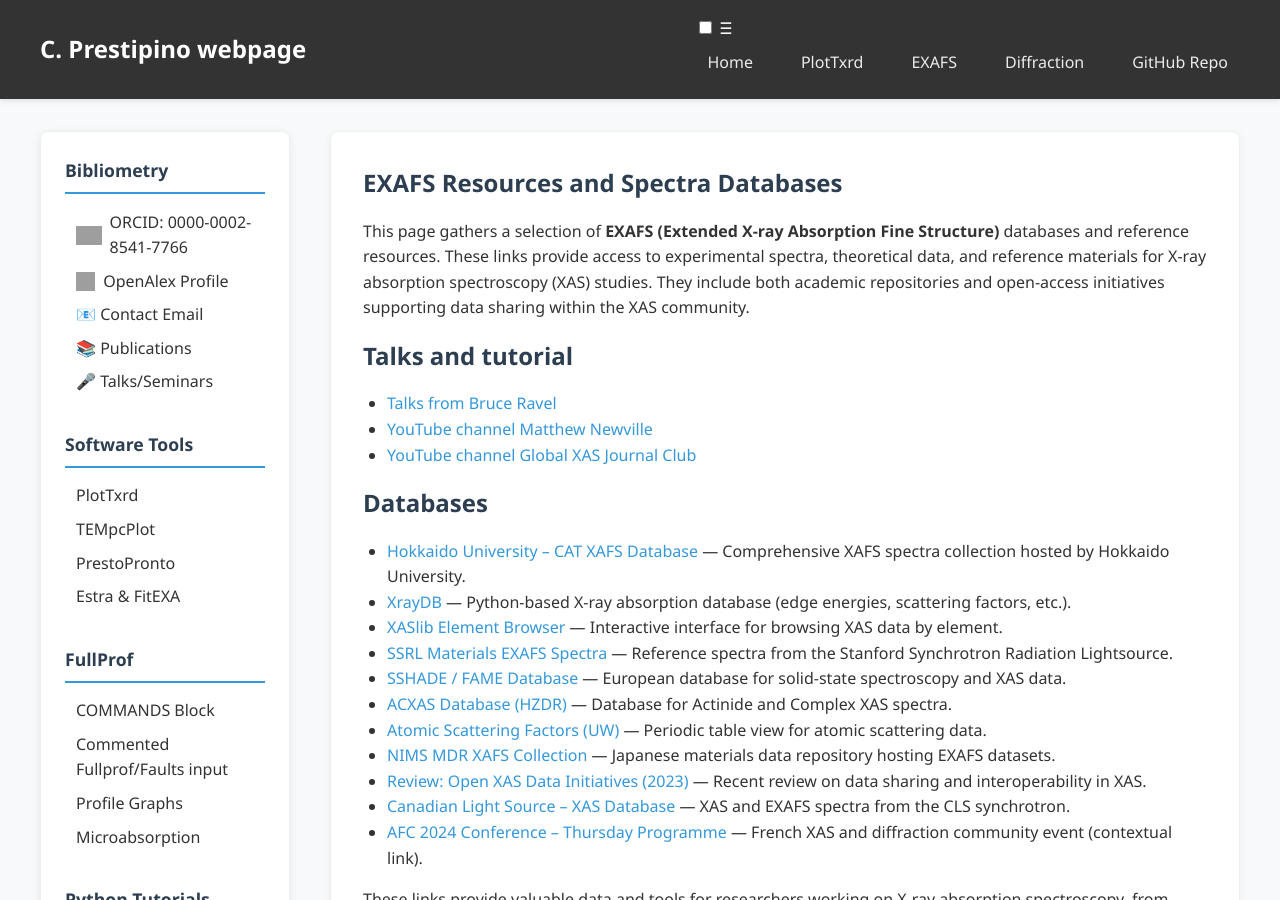
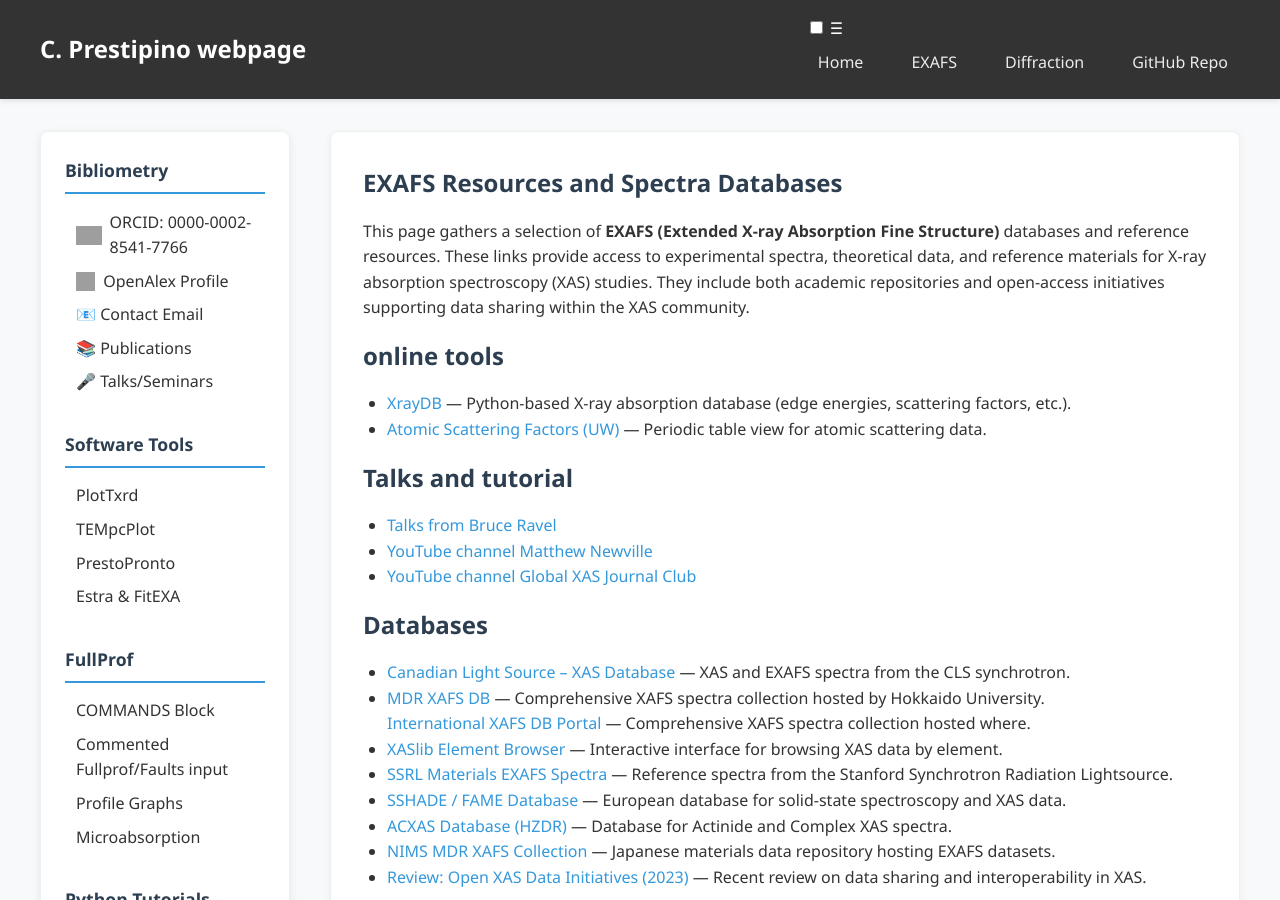
Before and after one commit to Prestipino/Prestipino.github.io, a Jekyll site: the page built from EXAFS_link.html, in a window 1280 px wide and 900 px high. Built offline with Jekyll 4.4.1, drawn with Linux system fonts in a browser that asks for light colours; grey boxes are pictures that could not be loaded.

Commit message:
google verification

```diff
--- a/EXAFS_link.html
+++ b/EXAFS_link.html
@@ -12,6 +12,19 @@
 They include both academic repositories and open-access initiatives supporting data sharing within the XAS community.
 </p>
 
+<h2> online tools </h2>
+<ul>
+  <li>
+    <a href="https://xraydb.xrayabsorption.org/about/" target="_blank" rel="noopener">
+      XrayDB
+    </a> — Python-based X-ray absorption database (edge energies, scattering factors, etc.).
+  </li>
+  <li>
+    <a href="http://skuld.bmsc.washington.edu/scatter/AS_periodic.html" target="_blank" rel="noopener">
+      Atomic Scattering Factors (UW)
+    </a> — Periodic table view for atomic scattering data.
+  </li>
+</ul>
 
 <h2> Talks and tutorial </h2>
 <ul>
@@ -32,14 +45,18 @@
 <h2> Databases </h2>
 <ul>
   <li>
-    <a href="https://www.cat.hokudai.ac.jp/catdb/index.php?action=xafs_dbinpbrowse" target="_blank" rel="noopener">
-      Hokkaido University – CAT XAFS Database
+    <a href="https://xasdb.lightsource.ca/" target="_blank" rel="noopener">
+      Canadian Light Source – XAS Database
+    </a> — XAS and EXAFS spectra from the CLS synchrotron.
+  </li>
+  <li>
+    <a href="https://mdr.nims.go.jp/collections/a0f3fbf1-f94a-4be7-8a66-6b91a24f6b54" target="_blank" rel="noopener">
+      MDR XAFS DB
     </a> — Comprehensive XAFS spectra collection hosted by Hokkaido University.
   </li>
-  <li>
-    <a href="https://xraydb.xrayabsorption.org/about/" target="_blank" rel="noopener">
-      XrayDB
-    </a> — Python-based X-ray absorption database (edge energies, scattering factors, etc.).
+    <a href="https://ixdb.jxafs.org/" target="_blank" rel="noopener">
+      International XAFS DB Portal
+    </a> — Comprehensive XAFS spectra collection hosted where.
   </li>
   <li>
     <a href="https://xaslib.xrayabsorption.org/elem/" target="_blank" rel="noopener">
@@ -62,11 +79,6 @@
     </a> — Database for Actinide and Complex XAS spectra.
   </li>
   <li>
-    <a href="http://skuld.bmsc.washington.edu/scatter/AS_periodic.html" target="_blank" rel="noopener">
-      Atomic Scattering Factors (UW)
-    </a> — Periodic table view for atomic scattering data.
-  </li>
-  <li>
     <a href="https://mdr.nims.go.jp/collections/qz20st57x?locale=en" target="_blank" rel="noopener">
       NIMS MDR XAFS Collection
     </a> — Japanese materials data repository hosting EXAFS datasets.
@@ -76,17 +88,10 @@
       Review: Open XAS Data Initiatives (2023)
     </a> — Recent review on data sharing and interoperability in XAS.
   </li>
-  <li>
-    <a href="https://xasdb.lightsource.ca/" target="_blank" rel="noopener">
-      Canadian Light Source – XAS Database
-    </a> — XAS and EXAFS spectra from the CLS synchrotron.
-  </li>
-  <li>
-    <a href="https://afc2024.afc.asso.fr/programme-jeudi" target="_blank" rel="noopener">
-      AFC 2024 Conference – Thursday Programme
-    </a> — French XAS and diffraction community event (contextual link).
-  </li>
 </ul>
+
+
+
 
 <p>
 These links provide valuable data and tools for researchers working on X-ray absorption spectroscopy,
--- a/_config.yml
+++ b/_config.yml
@@ -9,8 +9,6 @@
 navigation:
   - name: "Home"
     link: "/"
-  - name: "PlotTxrd"
-    link: "/PlotTxrd.html"
   - name: "EXAFS"
     link: "/EXAFS_link.html"
   - name: "Diffraction"
--- /dev/null
+++ b/googlebabe632b43e9cb59.html
@@ -0,0 +1 @@
+google-site-verification: googlebabe632b43e9cb59.html
```
Also changed, not shown: immagini/images_large_ic4c01193_0013.jpeg (added), immagini/images_large_ja4c10520_0003.jpeg (added).
